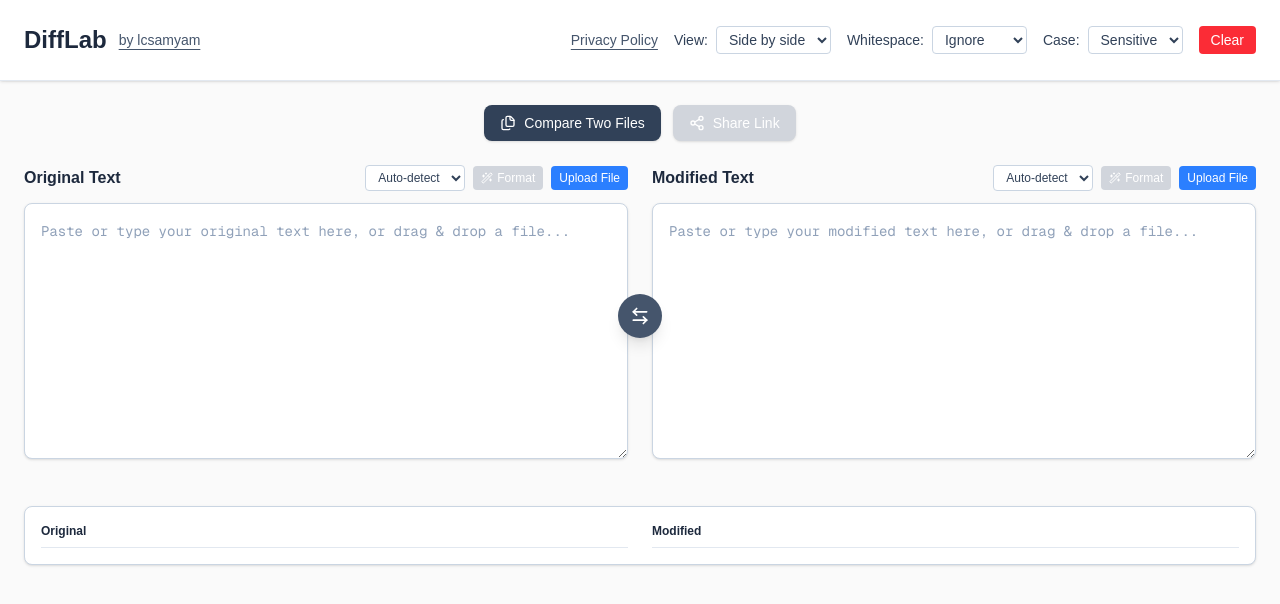
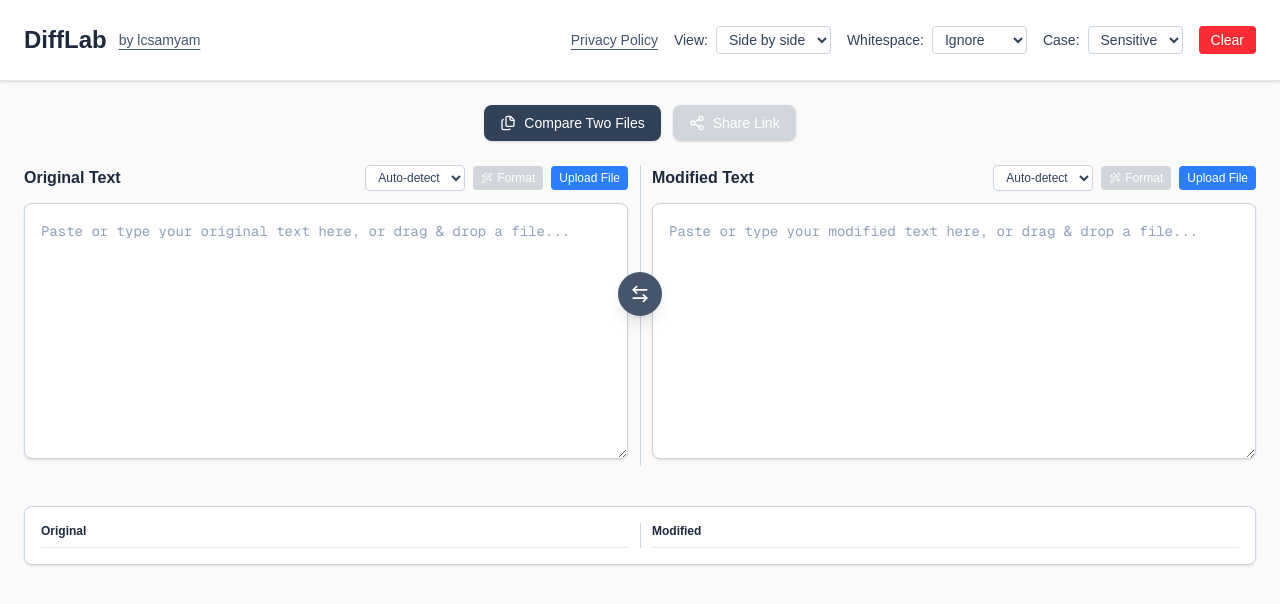
Before and after one commit to declansam/DiffLab, a Next.js app: page / in a window 1280 px wide. Shown: the top 604 px of the page. Built offline with nearby package versions, Linux system fonts and the light colour scheme.

Commit message:
feat: make panels draggable

```diff
--- a/components/DiffChecker.tsx
+++ b/components/DiffChecker.tsx
@@ -9,6 +9,8 @@
 import { NavbarControls } from "@/hooks/useNavbarControls";
 import { useTextPanel } from "@/hooks/useTextPanel";
 import { useShareLink } from "@/hooks/useShareLink";
+import { useHorizontalSplit } from "@/hooks/useHorizontalSplit";
+import { useMediaQuery } from "@/hooks/useMediaQuery";
 import { buildSideBySideFromLineDiff, computeLineDiff, computeWordDiff, calculateDiffStats } from "@/lib/diffUtils";
 import { ArrowUp, ArrowLeftRight } from "lucide-react";
 
@@ -25,6 +27,12 @@
     const [ignoreCase, setIgnoreCase] = React.useState(false);
     const [showScrollTop, setShowScrollTop] = React.useState(false);
     const diffContainerRef = React.useRef<HTMLDivElement>(null);
+    const panelsGridRef = React.useRef<HTMLDivElement>(null);
+
+    // --- Draggable horizontal split — input panels and diff output resize independently ---
+    const isDesktop = useMediaQuery("(min-width: 1024px)");
+    const { ratio: panelsSplitRatio, startDragging: startDraggingPanels, resetRatio: resetPanelsSplitRatio } = useHorizontalSplit(0.5);
+    const { ratio: diffSplitRatio, startDragging: startDraggingDiff, resetRatio: resetDiffSplitRatio } = useHorizontalSplit(0.5);
 
     // --- Share link ---
     const { showCopySuccess, generateShareLink } = useShareLink({
@@ -111,7 +119,11 @@
                 />
 
                 {/* Text Panels */}
-                <div className="relative grid grid-cols-1 lg:grid-cols-2 gap-4 sm:gap-6">
+                <div
+                    ref={panelsGridRef}
+                    className="relative grid grid-cols-1 lg:grid-cols-2 gap-4 sm:gap-6"
+                    style={isDesktop ? { gridTemplateColumns: `${panelsSplitRatio}fr ${1 - panelsSplitRatio}fr` } : undefined}
+                >
                     <TextPanel
                         label="Original Text"
                         placeholder="Paste or type your original text here, or drag & drop a file..."
@@ -121,8 +133,28 @@
                         ]}
                     />
 
+                    {/* Drag handle to resize the split (desktop only) */}
+                    {isDesktop && (
+                        <div
+                            className="group absolute inset-y-0 w-3 -ml-1.5 cursor-col-resize z-[5]"
+                            style={{ left: `${panelsSplitRatio * 100}%` }}
+                            onMouseDown={startDraggingPanels(panelsGridRef)}
+                            onTouchStart={startDraggingPanels(panelsGridRef)}
+                            onDoubleClick={resetPanelsSplitRatio}
+                            role="separator"
+                            aria-orientation="vertical"
+                            aria-label="Resize comparison panels"
+                            title="Drag to resize • double-click to reset"
+                        >
+                            <div className="mx-auto h-full w-px bg-slate-300 group-hover:bg-blue-400 group-hover:w-0.5 transition-colors" />
+                        </div>
+                    )}
+
                     {/* Swap Button */}
-                    <div className="flex lg:absolute lg:left-1/2 lg:top-1/2 lg:-translate-x-1/2 lg:-translate-y-1/2 lg:z-10 justify-center lg:justify-start">
+                    <div
+                        className="flex lg:absolute lg:top-1/2 lg:-translate-y-1/2 lg:z-10 justify-center lg:justify-start"
+                        style={isDesktop ? { left: `${panelsSplitRatio * 100}%`, transform: "translate(-50%, -50%)" } : undefined}
+                    >
                         <button
                             onClick={swapTexts}
                             className="bg-slate-600 hover:bg-slate-700 text-white p-3 rounded-full shadow-lg transition-all duration-300 hover:scale-110 focus:outline-none focus:ring-2 focus:ring-slate-500 focus:ring-offset-2"
@@ -147,7 +179,15 @@
                 {/* Diff Display */}
                 <div className="mt-4" ref={diffContainerRef}>
                     {mode === "side-by-side" ? (
-                        <DiffDisplay mode="side-by-side" sideBySideRows={sbsRows} className="border border-slate-300 rounded-lg p-2 sm:p-4 bg-white shadow-sm overflow-x-auto" />
+                        <DiffDisplay
+                            mode="side-by-side"
+                            sideBySideRows={sbsRows}
+                            className="border border-slate-300 rounded-lg p-2 sm:p-4 bg-white shadow-sm overflow-x-auto"
+                            splitRatio={diffSplitRatio}
+                            isDesktop={isDesktop}
+                            startDragging={startDraggingDiff}
+                            resetSplitRatio={resetDiffSplitRatio}
+                        />
                     ) : (
                         <DiffDisplay mode="inline" inlineParts={inlineParts} className="border border-slate-300 rounded-lg p-2 sm:p-4 bg-white shadow-sm" />
                     )}
--- a/components/DiffDisplay.tsx
+++ b/components/DiffDisplay.tsx
@@ -59,13 +59,33 @@
     sideBySideRows?: SideBySideRow[];
     inlineParts?: DiffPart[];
     className?: string;
+    splitRatio?: number;
+    isDesktop?: boolean;
+    startDragging?: (containerRef: React.RefObject<HTMLElement | null>) => (e: React.MouseEvent | React.TouchEvent) => void;
+    resetSplitRatio?: () => void;
 };
 
-export default function DiffDisplay({ mode, sideBySideRows, inlineParts, className }: DiffDisplayProps) {
+export default function DiffDisplay({
+    mode,
+    sideBySideRows,
+    inlineParts,
+    className,
+    splitRatio,
+    isDesktop,
+    startDragging,
+    resetSplitRatio,
+}: DiffDisplayProps) {
+    const gridRef = React.useRef<HTMLDivElement>(null);
+    const showDivider = isDesktop && splitRatio !== undefined && startDragging;
+
     if (mode === "side-by-side") {
         return (
             <div className={className}>
-                <div className="grid grid-cols-1 lg:grid-cols-2 gap-3 lg:gap-6 w-full text-xs">
+                <div
+                    ref={gridRef}
+                    className="relative grid grid-cols-1 lg:grid-cols-2 gap-3 lg:gap-6 w-full text-xs"
+                    style={isDesktop && splitRatio !== undefined ? { gridTemplateColumns: `${splitRatio}fr ${1 - splitRatio}fr` } : undefined}
+                >
                     <div className="font-semibold text-slate-800 pb-2 border-b border-slate-200">Original</div>
                     <div className="font-semibold text-slate-800 pb-2 border-b border-slate-200 lg:hidden">Modified</div>
                     <div className="font-semibold text-slate-800 pb-2 border-b border-slate-200 hidden lg:block">Modified</div>
@@ -103,6 +123,23 @@
                             </React.Fragment>
                         );
                     })}
+
+                    {/* Drag handle to resize the split (desktop only) */}
+                    {showDivider && (
+                        <div
+                            className="group absolute inset-y-0 w-3 -ml-1.5 cursor-col-resize z-[5]"
+                            style={{ left: `${splitRatio! * 100}%` }}
+                            onMouseDown={startDragging!(gridRef)}
+                            onTouchStart={startDragging!(gridRef)}
+                            onDoubleClick={resetSplitRatio}
+                            role="separator"
+                            aria-orientation="vertical"
+                            aria-label="Resize diff columns"
+                            title="Drag to resize • double-click to reset"
+                        >
+                            <div className="mx-auto h-full w-px bg-slate-300 group-hover:bg-blue-400 group-hover:w-0.5 transition-colors" />
+                        </div>
+                    )}
                 </div>
             </div>
         );
--- /dev/null
+++ b/hooks/useHorizontalSplit.ts
@@ -0,0 +1,67 @@
+"use client";
+
+import React from "react";
+
+const MIN_RATIO = 0.2;
+const MAX_RATIO = 0.8;
+
+/**
+ * Shared drag-to-resize state for a horizontal split. A single instance can
+ * drive multiple side-by-side containers (e.g. the input panels and the diff
+ * output) so dragging any of their dividers resizes them all in sync.
+ */
+export function useHorizontalSplit(initialRatio = 0.5) {
+    const [ratio, setRatio] = React.useState(initialRatio);
+    const activeContainerRef = React.useRef<HTMLElement | null>(null);
+    const draggingRef = React.useRef(false);
+
+    const updateFromClientX = React.useCallback((clientX: number) => {
+        const rect = activeContainerRef.current?.getBoundingClientRect();
+        if (!rect || rect.width === 0) return;
+        const next = (clientX - rect.left) / rect.width;
+        setRatio(Math.min(MAX_RATIO, Math.max(MIN_RATIO, next)));
+    }, []);
+
+    React.useEffect(() => {
+        const handleMove = (e: MouseEvent | TouchEvent) => {
+            if (!draggingRef.current) return;
+            const clientX = e instanceof MouseEvent ? e.clientX : e.touches[0]?.clientX;
+            if (clientX === undefined) return;
+            e.preventDefault();
+            updateFromClientX(clientX);
+        };
+        const stopDragging = () => {
+            if (!draggingRef.current) return;
+            draggingRef.current = false;
+            activeContainerRef.current = null;
+            document.body.style.cursor = "";
+            document.body.style.userSelect = "";
+        };
+
+        window.addEventListener("mousemove", handleMove);
+        window.addEventListener("touchmove", handleMove, { passive: false });
+        window.addEventListener("mouseup", stopDragging);
+        window.addEventListener("touchend", stopDragging);
+        return () => {
+            window.removeEventListener("mousemove", handleMove);
+            window.removeEventListener("touchmove", handleMove);
+            window.removeEventListener("mouseup", stopDragging);
+            window.removeEventListener("touchend", stopDragging);
+        };
+    }, [updateFromClientX]);
+
+    const startDragging = React.useCallback(
+        (containerRef: React.RefObject<HTMLElement | null>) => (e: React.MouseEvent | React.TouchEvent) => {
+            e.preventDefault();
+            activeContainerRef.current = containerRef.current;
+            draggingRef.current = true;
+            document.body.style.cursor = "col-resize";
+            document.body.style.userSelect = "none";
+        },
+        [],
+    );
+
+    const resetRatio = React.useCallback(() => setRatio(initialRatio), [initialRatio]);
+
+    return { ratio, startDragging, resetRatio };
+}
--- /dev/null
+++ b/hooks/useMediaQuery.ts
@@ -0,0 +1,18 @@
+"use client";
+
+import React from "react";
+
+/** Tracks a CSS media query on the client; defaults to false during SSR. */
+export function useMediaQuery(query: string): boolean {
+    const [matches, setMatches] = React.useState(false);
+
+    React.useEffect(() => {
+        const mql = window.matchMedia(query);
+        setMatches(mql.matches);
+        const listener = (e: MediaQueryListEvent) => setMatches(e.matches);
+        mql.addEventListener("change", listener);
+        return () => mql.removeEventListener("change", listener);
+    }, [query]);
+
+    return matches;
+}
```
